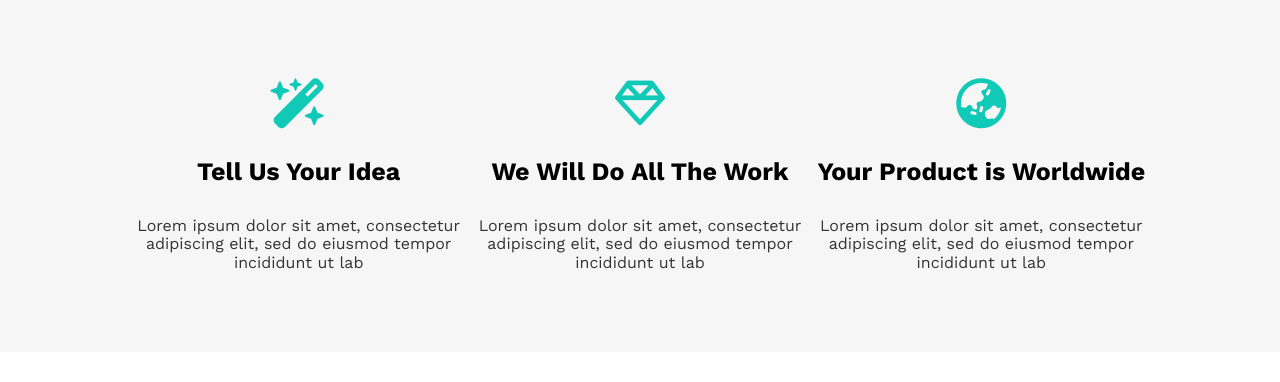
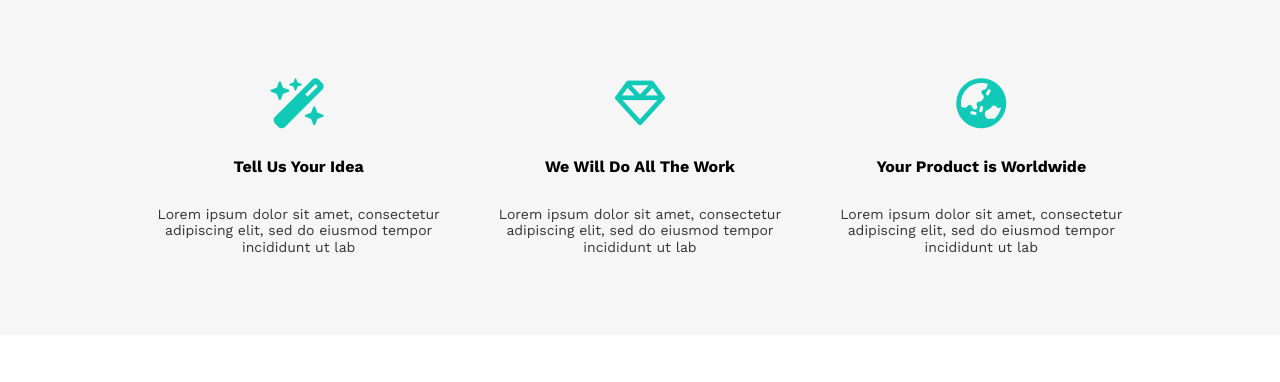
Before and after one commit to J0reda97/Elzero-first-PSD, a plain HTML site: page index.html in a window 1280 px wide. Shown: the part 802-1184 px from the top of the page. Drawn offline with nearby package versions, Linux system fonts and the light colour scheme.

Commit message:
Update style.css

```diff
--- a/css/style.css
+++ b/css/style.css
@@ -504,7 +504,16 @@ footer span {
 /* Medium devices (landscape tablets, 768px and up) */
 @media only screen and (min-width: 768px) {
     .features .container .feat {
-        width: calc(100%/3);
+        width: 30%;
+    }
+
+    .features .container .feat h3 {
+        font-size: 16px;
+
+    }
+
+    .features .container .feat p {
+        font-size: 14px;
     }
 }
 
```
